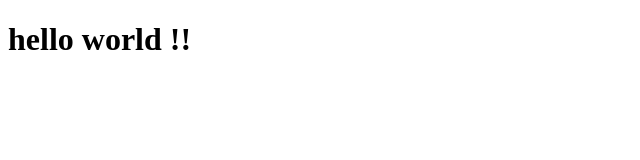
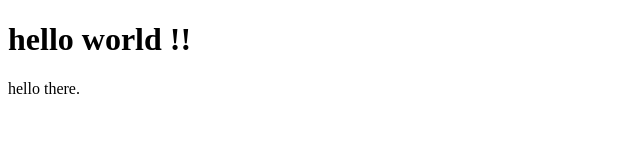
Before and after one commit to pt504/git-test, a plain HTML site: page index.html in a window 1280 px wide. Shown: the full height of the page, 0-640 px from the left. Drawn offline with Linux system fonts and the light colour scheme.

Commit message:
Second commit

```diff
--- a/index.html
+++ b/index.html
@@ -2,6 +2,6 @@
 <html>
     <body>
         <h1>hello world !! </h1>
-
+       <p>hello there.</p>
     </body>
 </html>
```
